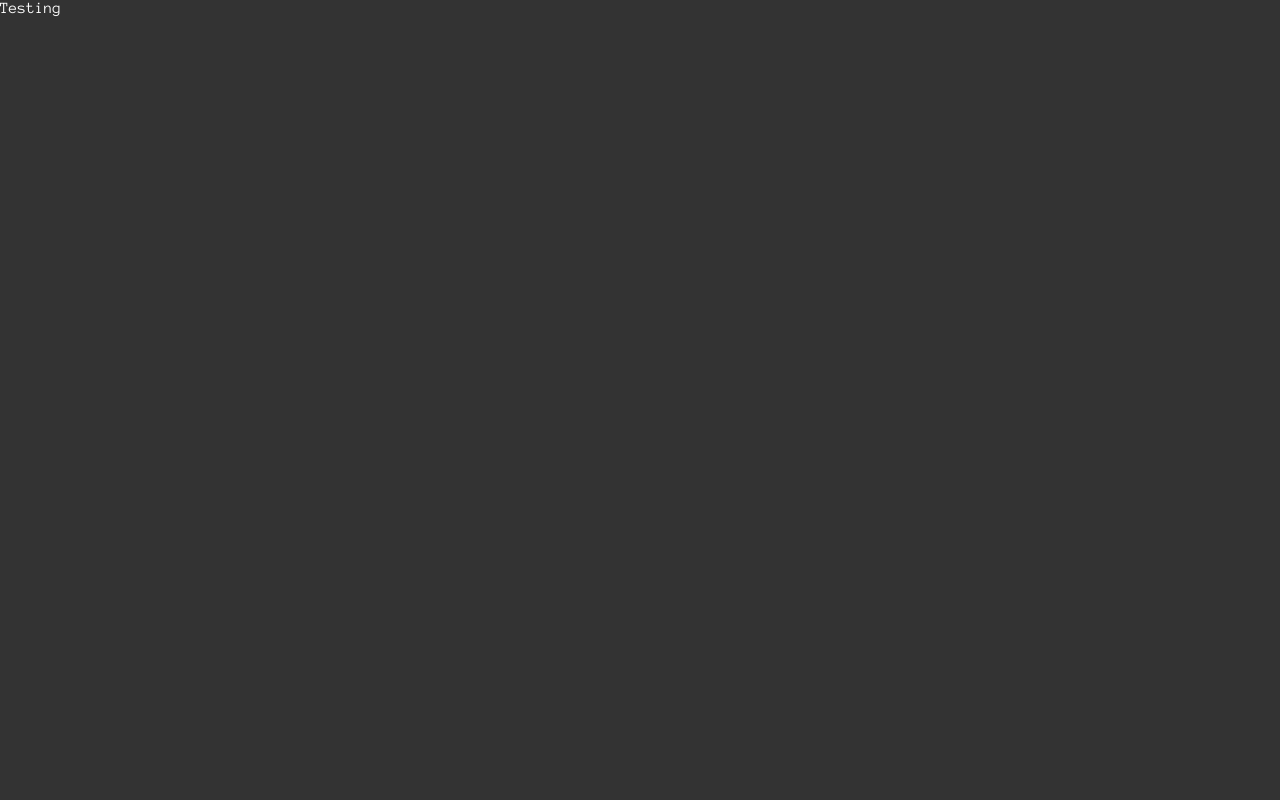
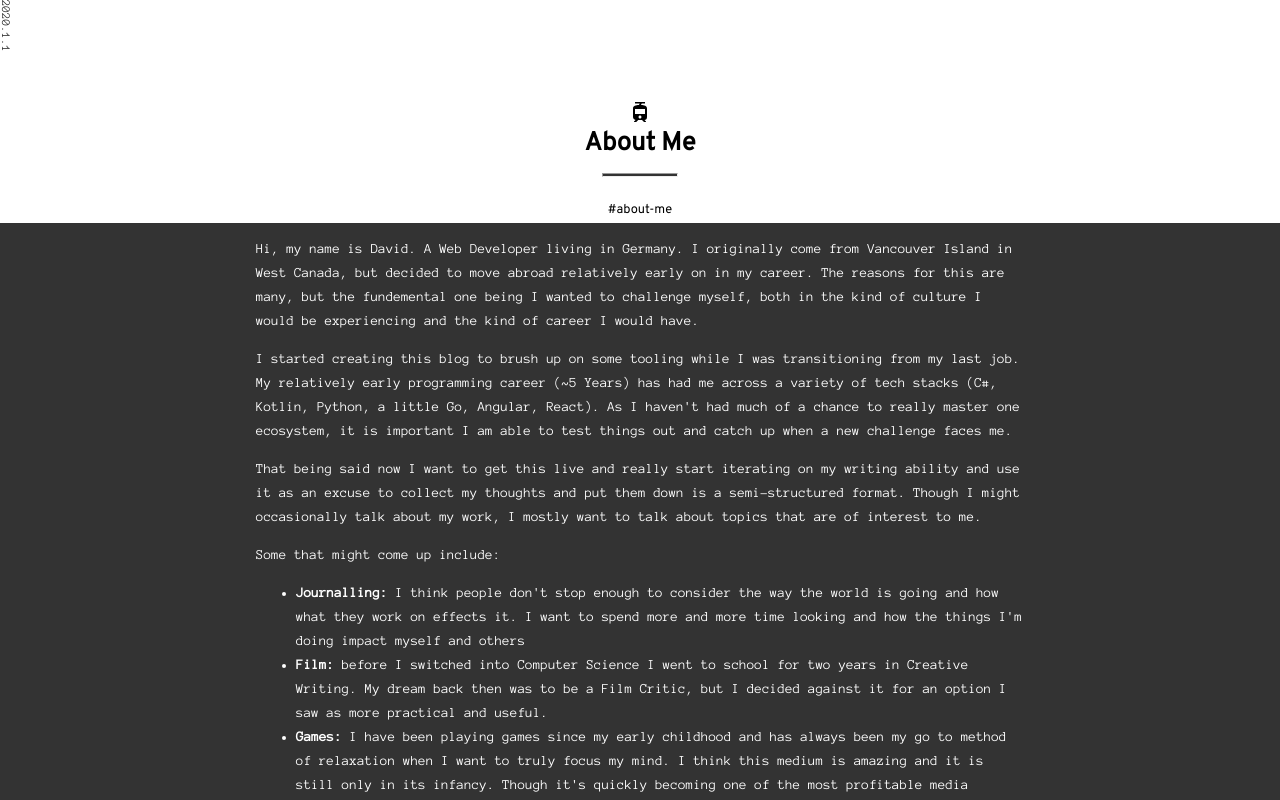
Before and after one commit to dLaMothe/blog, a React (Create React App) app: page /about in a window 1280 px wide. Shown: the top 800 px of the page. Built offline with nearby package versions, Linux system fonts and the light colour scheme.

Commit message:
Format about-me using local article

```diff
--- a/src/pages/about/about.jsx
+++ b/src/pages/about/about.jsx
@@ -1,7 +1,45 @@
 import * as React from 'react';
+import Article from '../article/article';
 
 export default class About extends React.Component {
+  constructor(props) {
+    super(props);
+    this.state = { article: null };
+  }
+
+  componentDidMount() {
+    const readmePath = require('./about-me.md');
+
+    fetch(readmePath)
+      .then(response => {
+        return response.text();
+      })
+      .then(text => {
+        this.setState({
+          article: {
+            title: 'About Me',
+            body: text,
+            date_created: '2020.1.1',
+            categories: [{ name: 'about-me' }]
+          }
+        });
+      });
+  }
+
   render() {
-    return <div className="about">Testing</div>;
+    const article = this.state.article;
+
+    if (article) {
+      return (
+        <Article
+          title={article.title}
+          body={article.body}
+          date_created={article.date_created}
+          categories={article.categories}
+        />
+      );
+    } else {
+      return null;
+    }
   }
 }
```
